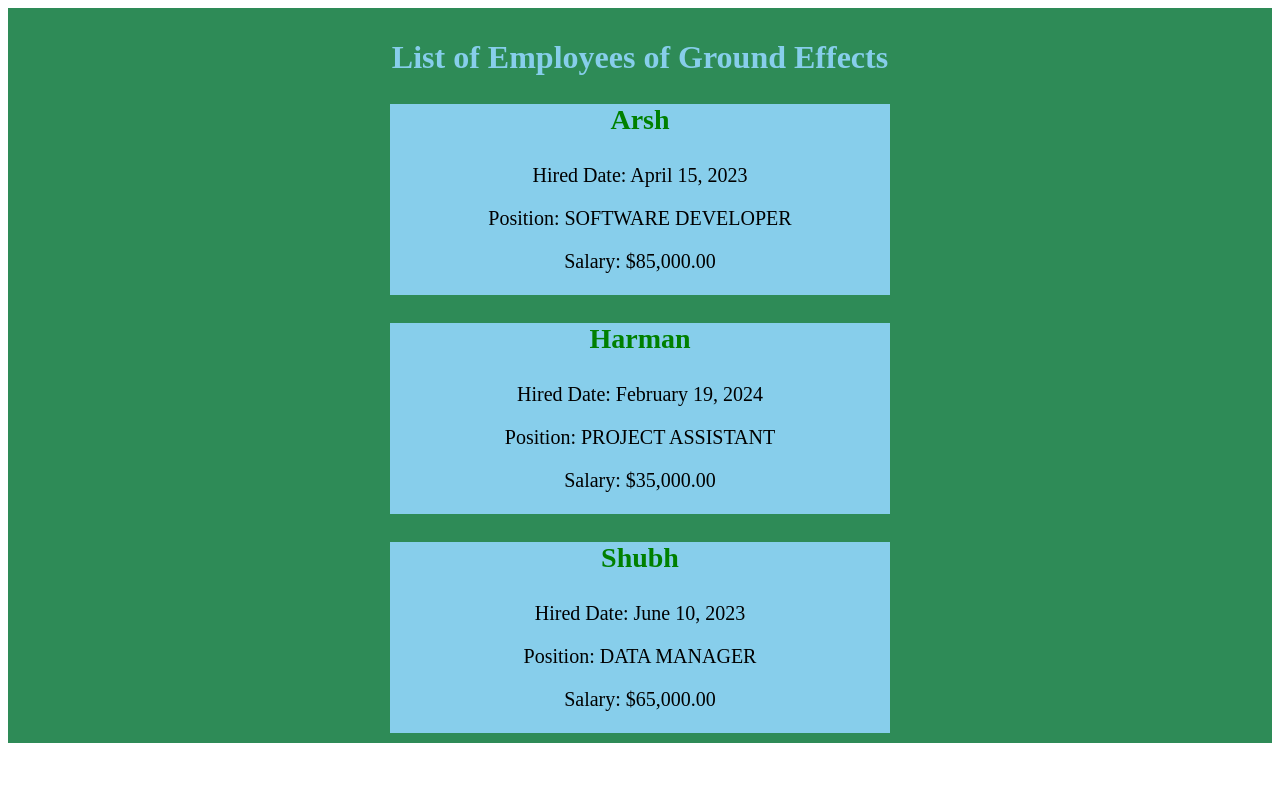
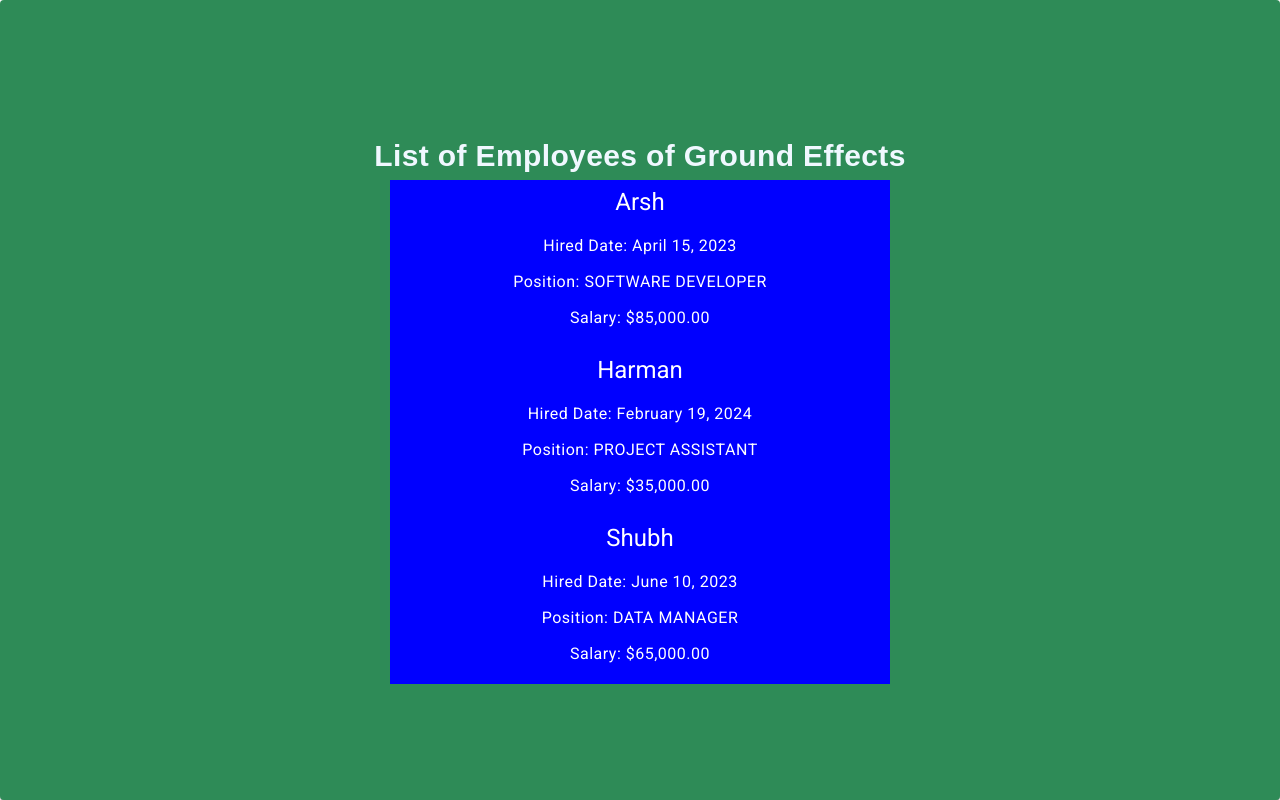
Before and after one commit to arsh012345/Arshdeep_Singh_Learning_Angular, an Angular app: page / in a window 1280 px wide. Built offline with nearby package versions, Linux system fonts and the light colour scheme.

Commit message:
Added angular material, put the data in different material design like mat-card,mat-list, mat-card-title, mat-list-item. Also use custom mat to make it appear good.

```diff
--- a/angular.json
+++ b/angular.json
@@ -27,6 +27,7 @@
               }
             ],
             "styles": [
+              "@angular/material/prebuilt-themes/pink-bluegrey.css",
               "src/styles.css"
             ],
             "scripts": []
@@ -85,6 +86,7 @@
               }
             ],
             "styles": [
+              "@angular/material/prebuilt-themes/pink-bluegrey.css",
               "src/styles.css"
             ],
             "scripts": []
--- a/package.json
+++ b/package.json
@@ -11,10 +11,12 @@
   "private": true,
   "dependencies": {
     "@angular/animations": "^18.2.0",
+    "@angular/cdk": "^17.0.0",
     "@angular/common": "^18.2.0",
     "@angular/compiler": "^18.2.0",
     "@angular/core": "^18.2.0",
     "@angular/forms": "^18.2.0",
+    "@angular/material": "^17.0.0",
     "@angular/platform-browser": "^18.2.0",
     "@angular/platform-browser-dynamic": "^18.2.0",
     "@angular/router": "^18.2.0",
--- a/src/app/app.component.css
+++ b/src/app/app.component.css
@@ -1,27 +1,25 @@
-#main{
+.edited{
   max-width: 100%;
   max-height: 100%;
   background-color: seagreen;
-  padding: 10px;
+  padding: 10em;
 }
-div{
+
+.edited mat-card-title{
+  text-align: center;
+  font-weight: bold;
+  font-size: 30px;
+  font-family: sans-serif, Serif;
+  color: aliceblue;
+}
+
+.edited mat-list-item{
   text-align: center;
   border: 0px solid teal;
   max-width: 500px;
-  padding-bottom: 2px;
-  background-color: skyblue;
+  padding-bottom: 6em;
+  padding-top: 6em;
+  background-color: blue;
   margin: auto;
+  text-decoration-style: solid;
 }
-
-h1{
-  color: skyblue;
-}
-
-h3 {
-  font-size: 28px;
-  color: Green;
-}
-
-p {
-  font-size: 20px;
-}
--- a/src/app/app.component.html
+++ b/src/app/app.component.html
@@ -1,9 +1,13 @@
-<div id="main">
-  <h1>List of Employees of Ground Effects</h1>
-<div *ngFor="let employee of employees" [appHHighlight]="'yellow'">
-  <h3>{{ employee.name }}</h3>
+<mat-card class="edited">
+ <mat-card-title>List of Employees of Ground Effects</mat-card-title>
+  <mat-card-content>
+    <mat-list>
+<mat-list-item *ngFor="let employee of employees" [appHHighlight]="'brown'">
+  <h1>{{ employee.name }}</h1>
   <p>Hired Date: {{ employee.dateHired | date:'longDate' }}</p>
   <p>Position: {{ employee.position | uppercase }}</p>
   <p>Salary: {{ employee.salary | currency:'USD' }}</p>
-</div>
-</div>
+</mat-list-item>
+    </mat-list>
+  </mat-card-content>
+</mat-card>
--- a/src/app/app.component.ts
+++ b/src/app/app.component.ts
@@ -5,11 +5,14 @@ import { RouterModule } from '@angular/router';
 import { Employee } from './data/mock-content';
 import { employee } from './data/employee.model';
 import {HHighlightDirective} from "./h-highlight.directive";
+import {MatCard, MatCardContent, MatCardTitle} from "@angular/material/card";
+import {MatList, MatListItem} from "@angular/material/list";
+import {MatIcon} from "@angular/material/icon";
 
 @Component({
   selector: 'app-root',
   standalone: true,
-  imports: [RouterOutlet, RouterModule, NgForOf, NgIf, NgClass, HHighlightDirective , CommonModule, DatePipe,UpperCasePipe,CurrencyPipe],
+  imports: [RouterOutlet, RouterModule, NgForOf, MatCard, MatCardTitle, NgIf, NgClass, HHighlightDirective, CommonModule, DatePipe, UpperCasePipe, CurrencyPipe, MatCardContent, MatListItem, MatList, MatIcon],
   templateUrl: './app.component.html',
   styleUrls: ['./app.component.css']
 })
--- a/src/app/app.config.ts
+++ b/src/app/app.config.ts
@@ -2,7 +2,8 @@ import { ApplicationConfig, provideZoneChangeDetection } from '@angular/core';
 import { provideRouter } from '@angular/router';
 
 import { routes } from './app.routes';
+import { provideAnimationsAsync } from '@angular/platform-browser/animations/async';
 
 export const appConfig: ApplicationConfig = {
-  providers: [provideZoneChangeDetection({ eventCoalescing: true }), provideRouter(routes)]
+  providers: [provideZoneChangeDetection({ eventCoalescing: true }), provideRouter(routes), provideAnimationsAsync()]
 };
--- a/src/index.html
+++ b/src/index.html
@@ -2,12 +2,14 @@
 <html lang="en">
 <head>
   <meta charset="utf-8">
-  <title>Assignment 8</title>
+  <title>Assignment 10</title>
   <base href="/">
   <meta name="viewport" content="width=device-width, initial-scale=1">
   <link rel="icon" type="image/x-icon" href="favicon.ico">
+  <link href="https://fonts.googleapis.com/css2?family=Roboto:wght@300;400;500&display=swap" rel="stylesheet">
+  <link href="https://fonts.googleapis.com/icon?family=Material+Icons" rel="stylesheet">
 </head>
-<body>
+<body class="mat-typography">
   <app-root></app-root>
 </body>
 </html>
--- a/src/styles.css
+++ b/src/styles.css
@@ -1 +1,4 @@
 /* You can add global styles to this file, and also import other style files */
+
+html, body { height: 100%; }
+body { margin: 0; font-family: Roboto, "Helvetica Neue", sans-serif; }
```
Also changed, not shown: 2 other files (tests, documents, lock files or other folders).
